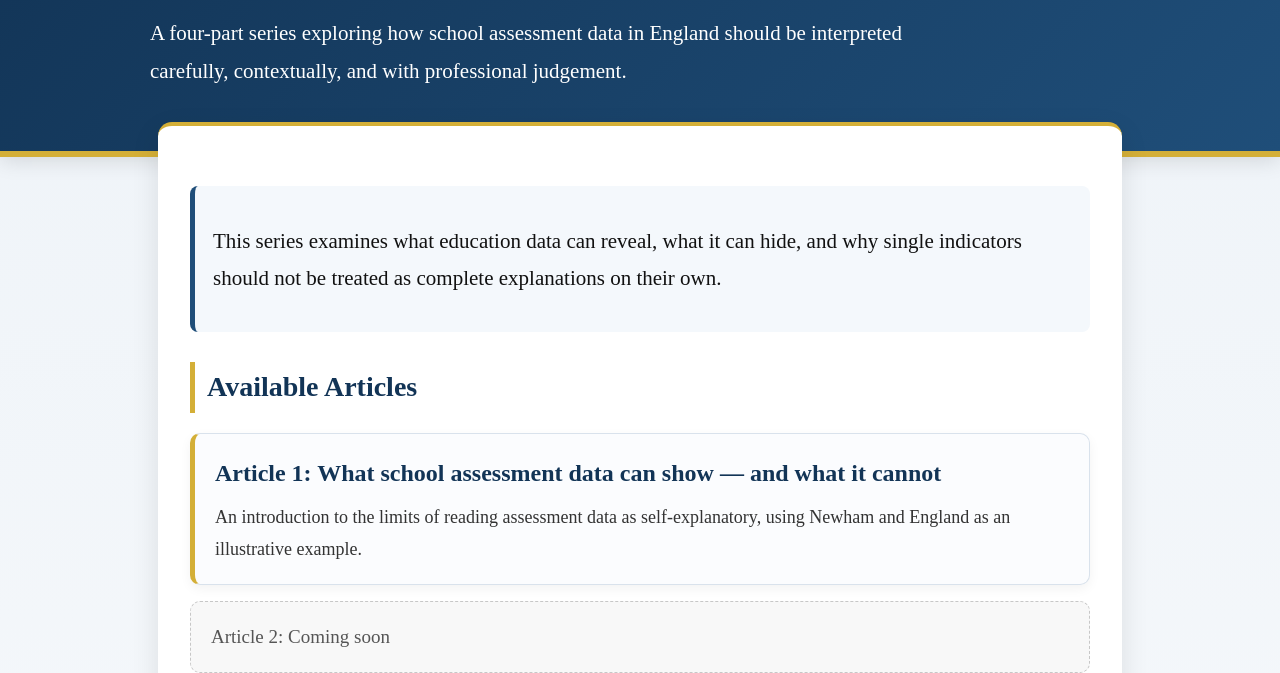
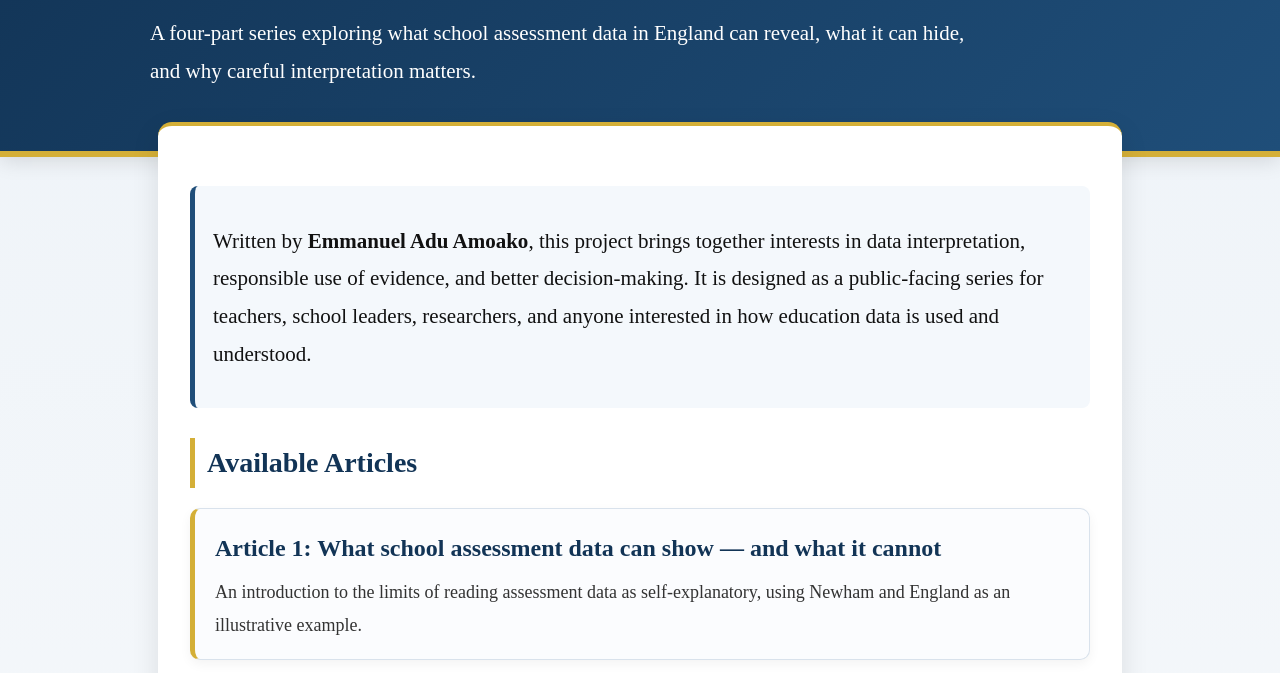
Before and after one commit to kojo-am/kojo-am.github.io, a plain HTML site: page index.html in a window 1280 px wide. Shown: the part 123-796 px from the top of the page. Drawn offline with Linux system fonts and the light colour scheme.

Commit message:
Update index.html

```diff
--- a/index.html
+++ b/index.html
@@ -168,7 +168,7 @@
     <div class="hero-inner">
       <h1>Education Article Series</h1>
       <p>
-        A four-part series exploring how school assessment data in England should be interpreted carefully, contextually, and with professional judgement.
+        A four-part series exploring what school assessment data in England can reveal, what it can hide, and why careful interpretation matters.
       </p>
     </div>
   </div>
@@ -177,7 +177,7 @@
     <div class="main-card">
       <div class="intro-box">
         <p>
-          This series examines what education data can reveal, what it can hide, and why single indicators should not be treated as complete explanations on their own.
+          Written by <strong>Emmanuel Adu Amoako</strong>, this project brings together interests in data interpretation, responsible use of evidence, and better decision-making. It is designed as a public-facing series for teachers, school leaders, researchers, and anyone interested in how education data is used and understood.
         </p>
       </div>
 
```
